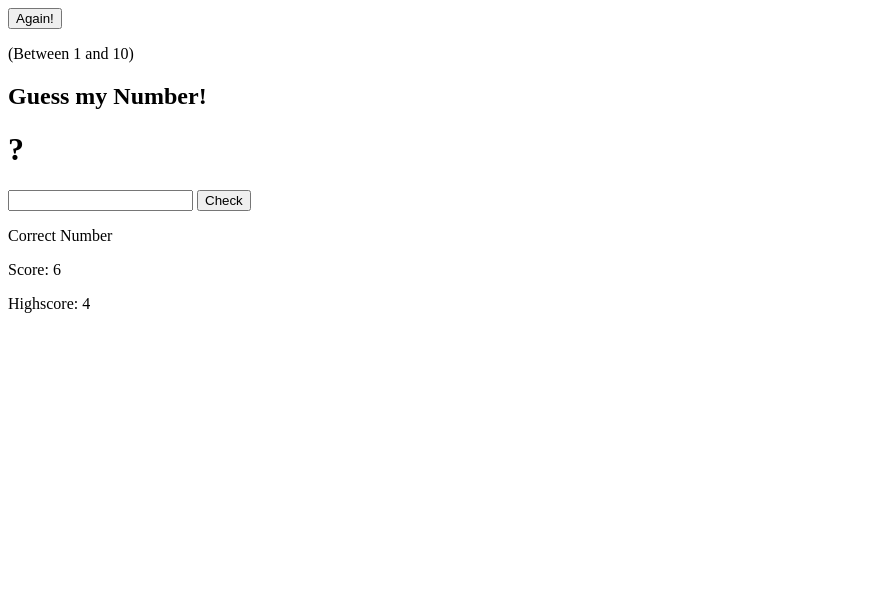
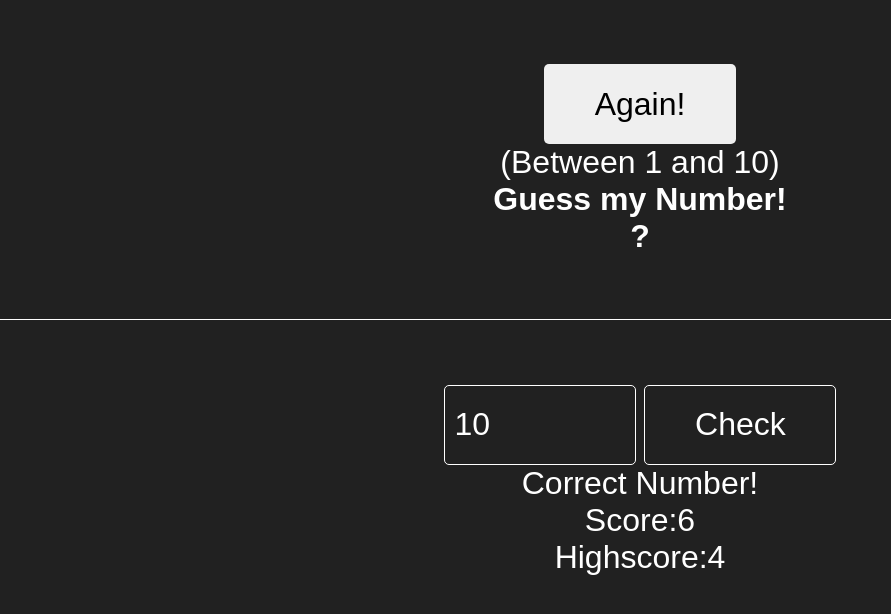
Before and after one commit to hashimmalik59/JS-Zero-to-Hero, a plain HTML site: page 03_DOM-and-Events/index.html in a window 1280 px wide. Shown: the whole page, without its empty margins (0-891 px from the left). Drawn offline with Linux system fonts and the light colour scheme.

Commit message:
Linking another JS file and changing HTML classes

```diff
--- a/03_DOM-and-Events/index.html
+++ b/03_DOM-and-Events/index.html
@@ -5,7 +5,7 @@
     <meta charset="UTF-8">
     <meta name="viewport" content="width=device-width, initial-scale=1.0">
     <title>Document</title>
-    <link rel="stylesheet" href="../03_DOM and Events/style.css">
+    <link rel="stylesheet" href="style.css">
 </head>
 
 <body>
@@ -18,14 +18,15 @@
     <div class="secondBox alignment">
 
         <form action="">
-            <input type="number">
+            <input type="number" class="guess">
             <input type="submit" value="Check">
         </form>
-        <p class="result">Correct Number</p>
-        <p class="score">Score: 6</p>
-        <p class="highscore">Highscore: 4</p>
+        <p class="message">Guessing Number.....</p>
+        <p class="">Score:<span class="score">6</span></p>
+        <p class="">Highscore:<span class="highscore">4</span></p>
     </div>
 </body>
-<script src="../03_DOM and Events/01_project1GuessMyNumber.js"></script>
+<script src="./01_project1GuessMyNumber.js"></script>
+<script src="./03_selectingAndManipulatingElements.js"></script>
 
 </html>
```
